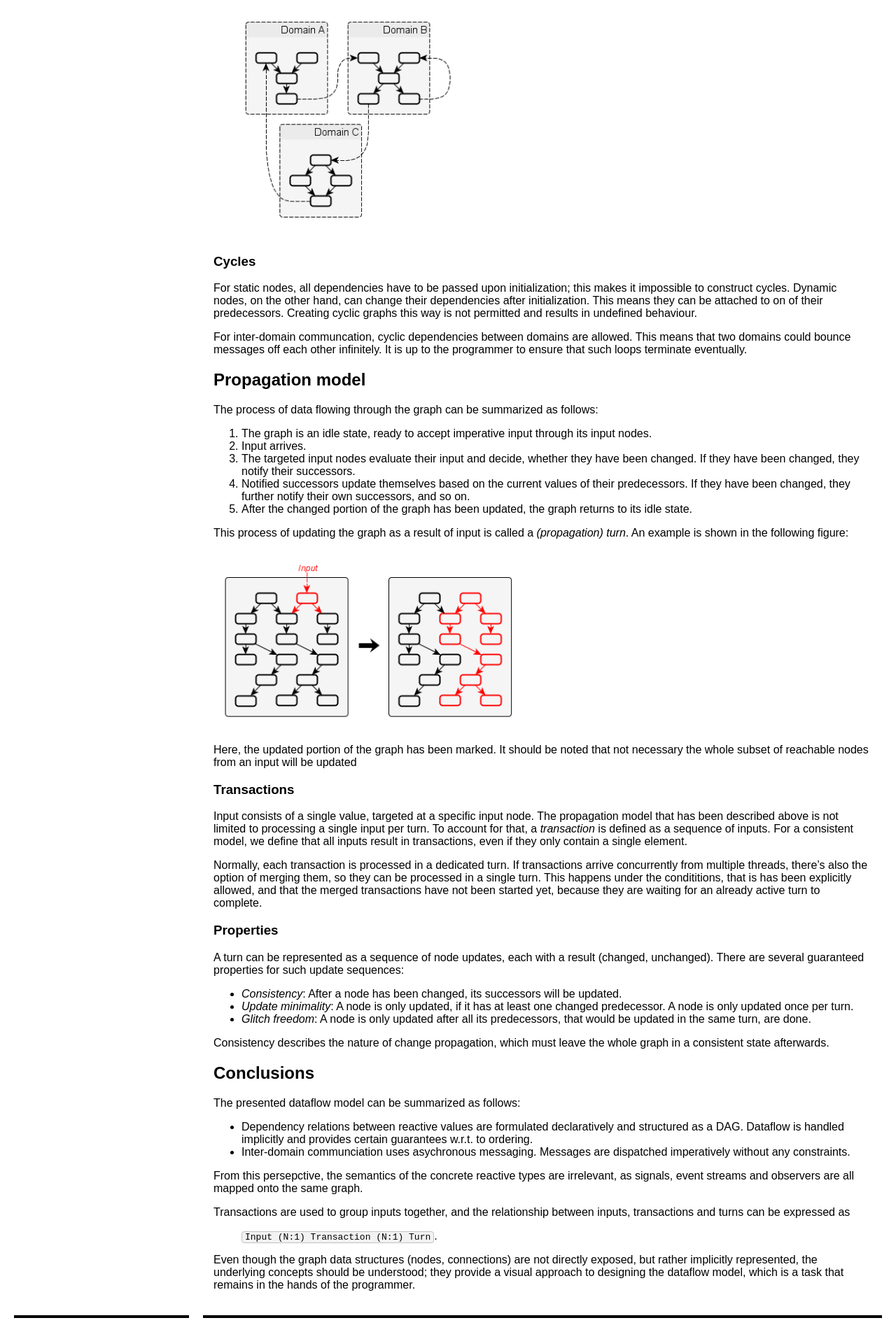
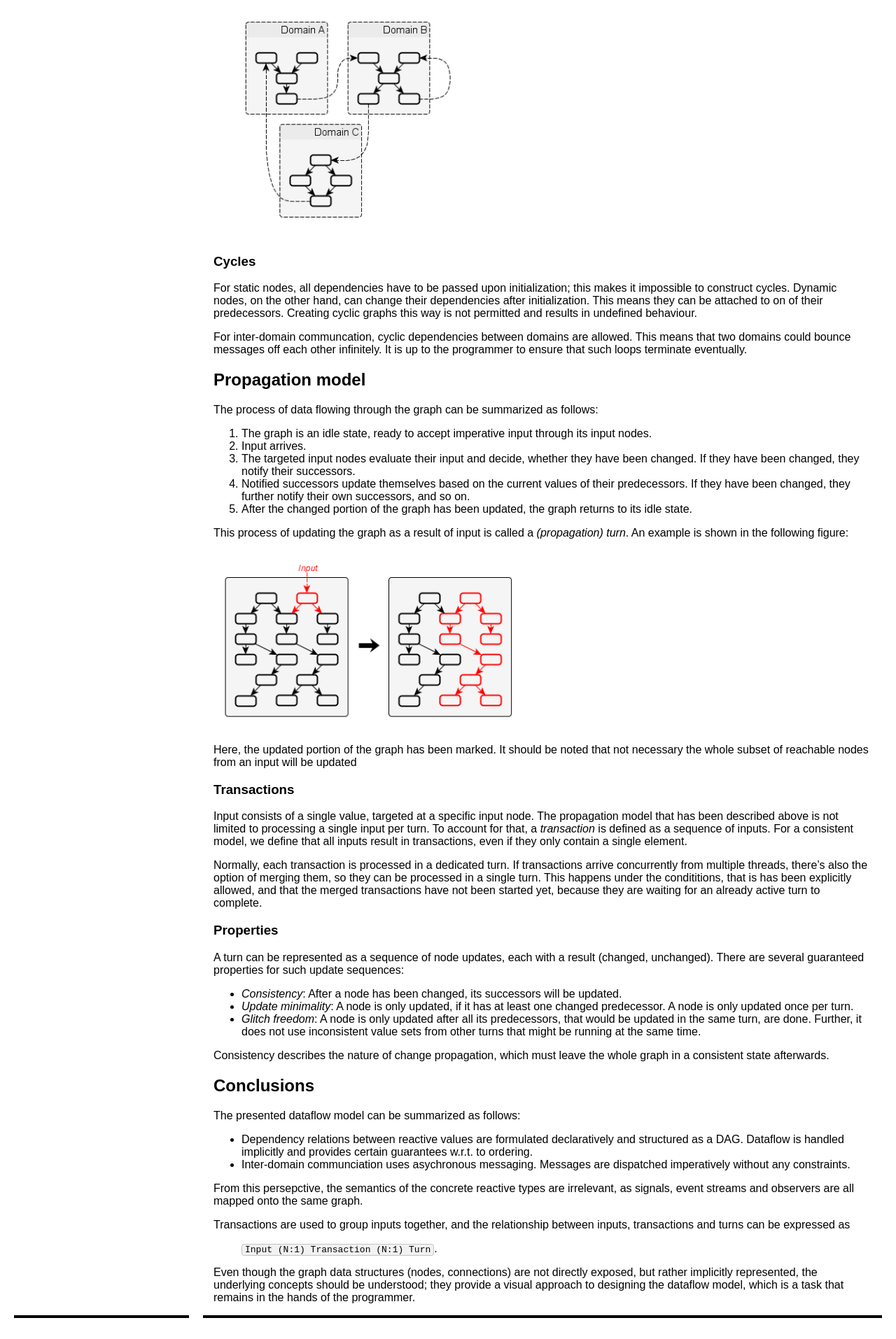
Before and after one commit to snakster/cpp.react, a Jekyll site: the page built from guides/Dataflow-model.md, in a window 1280 px wide. Shown: the part 2179-4093 px from the top of the page at 70% size. Built offline with Jekyll 4.4.1, drawn with Linux system fonts in a browser that asks for light colours.

Commit message:
Extended glitch freedom definition.

```diff
--- a/guides/Dataflow-model.md
+++ b/guides/Dataflow-model.md
@@ -157,6 +157,7 @@ There are several guaranteed properties for such update sequences:
 - _Consistency_: After a node has been changed, its successors will be updated.
 - _Update minimality_: A node is only updated, if it has at least one changed predecessor. A node is only updated once per turn.
 - _Glitch freedom_: A node is only updated after all its predecessors, that would be updated in the same turn, are done.
+  Further, it does not use inconsistent value sets from other turns that might be running at the same time.
 
 Consistency describes the nature of change propagation, which must leave the whole graph in a consistent state afterwards.
 
```
